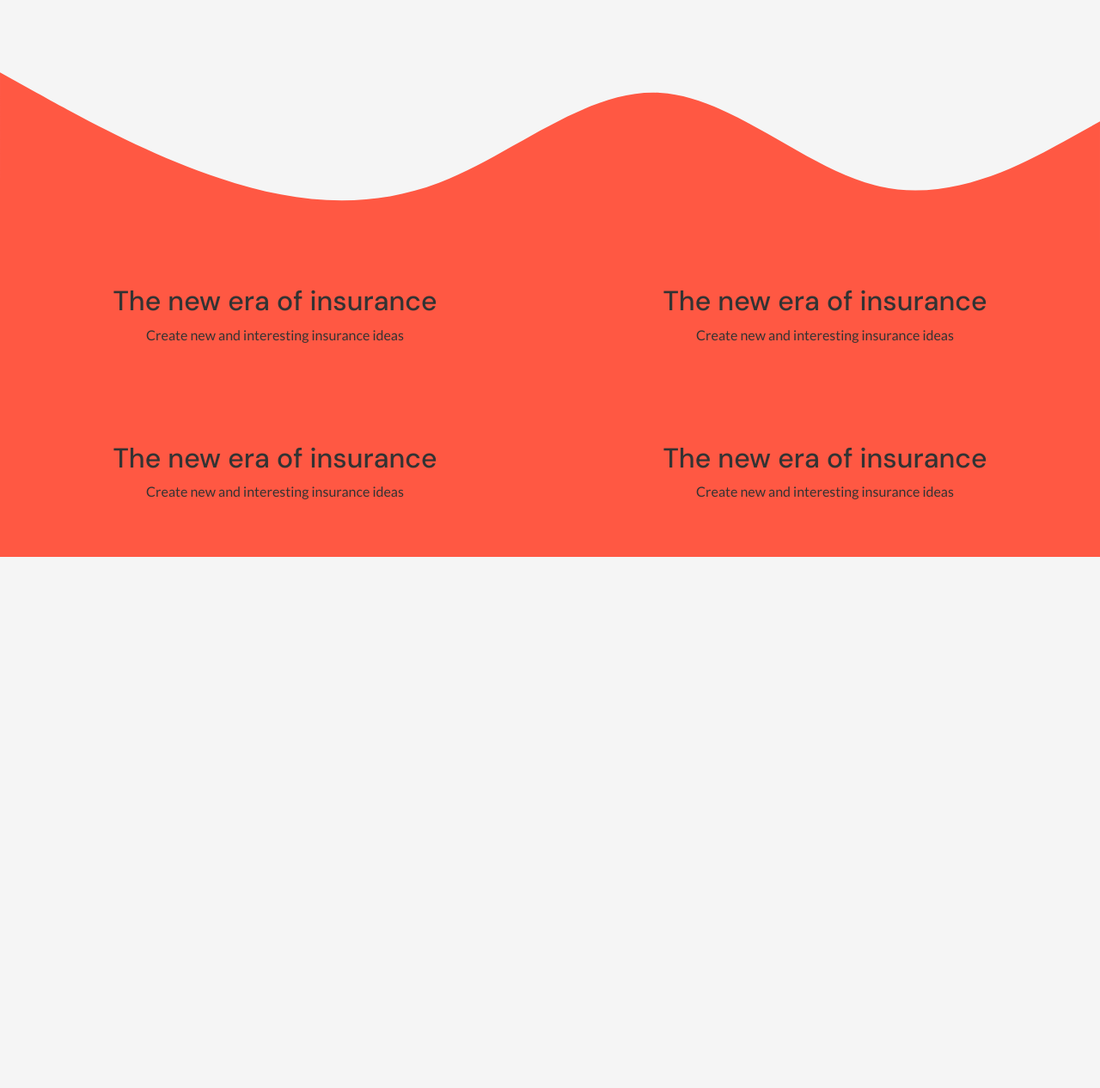
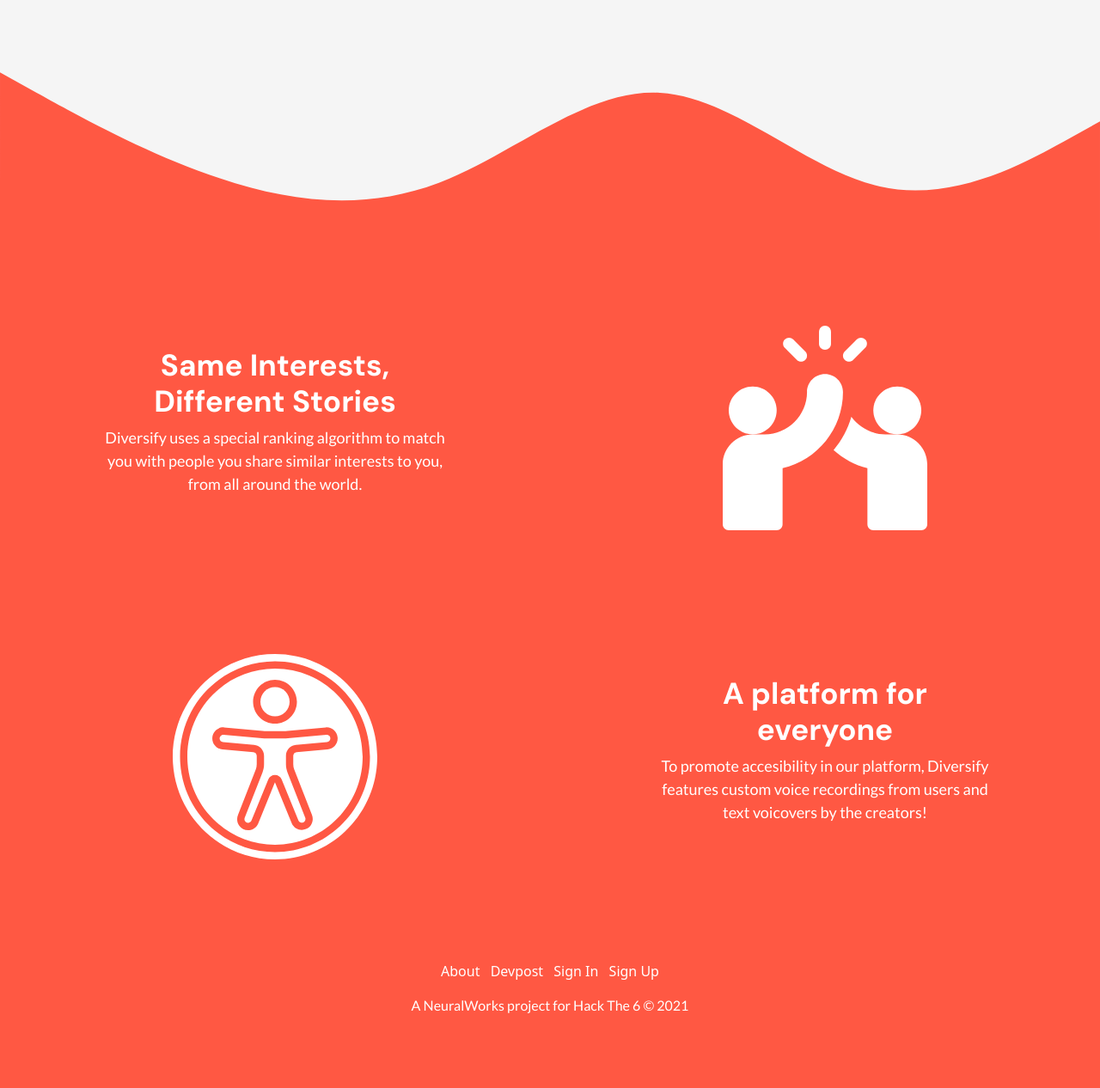
Before and after one commit to NeuralWorksAI/diversify, a Flask app: page / in a window 1280 px wide. Shown: the part 636-1902 px from the top of the page at 86% size. Before the commit the page ends 1284 px from the top, so only its background shows below. Run offline with Flask 2, Linux system fonts and the light colour scheme; some libraries are stand-ins or nearby versions.

Commit message:
landing page

```diff
--- a/app/static/css/lander.css
+++ b/app/static/css/lander.css
@@ -20,3 +20,37 @@ nav {
 .after-wave {
   background-color: #ff5843;
 }
+
+.after-wave p, .after-wave h2{
+  color: #fff;
+}
+
+.after-wave a {
+  color: #fff;
+  text-decoration: none;
+}
+
+.col-group p {
+  font-size: 18px;
+}
+
+.col-group h2 {
+  font-size: 35px;
+  font-weight: 600;
+}
+
+
+.col-group {
+  max-width: 80%;
+  margin: auto;
+}
+
+.col-image {
+  max-width: 60%;
+  margin: auto;
+}
+
+.footer-basic {
+  padding: 20px;
+  margin-top: 50px;
+}
--- a/app/templates/index.html
+++ b/app/templates/index.html
@@ -46,24 +46,38 @@
   ></path>
 </svg>
 <div class="container-fluid after-wave py-5">
-  <div class="row gy-5">
+  <div class="row gy-5 align-items-center">
+    <div class="col-6"><div class="col-group p-5">
+      <h2>Same Interests, Different Stories</h2>
+      <p>Diversify uses a special ranking algorithm to match you with people you share similar interests to you, from all around the world.</p>
+    </div></div>
     <div class="col-6">
-      <h2>The new era of insurance</h2>
-      <p>Create new and interesting insurance ideas</p>
+      <div class="col-group p-5">
+        <img class="col-image" src="../static/img/high-five.svg"
+        />
+    </div>
     </div>
     <div class="col-6">
-      <h2>The new era of insurance</h2>
-      <p>Create new and interesting insurance ideas</p>
-    </div>
-    <div class="w-100"></div>
-    <div class="col-6">
-      <h2>The new era of insurance</h2>
-      <p>Create new and interesting insurance ideas</p>
-    </div>
-    <div class="col-6">
-      <h2>The new era of insurance</h2>
-      <p>Create new and interesting insurance ideas</p>
+      <div class="col-group p-5">
+        <img class="col-image" src="../static/img/accessibility.svg"
+  />
     </div>
   </div>
+    <div class="col-6">
+      <div class="col-group p-5">
+      <h2>A platform for everyone</h2>
+      <p>To promote accesibility in our platform, Diversify features custom voice recordings from users and text voicovers by the creators!</p>
+    </div>
+  </div>
+  </div>
+  <footer class="footer-basic">
+    <ul class="list-inline">
+      <li class="list-inline-item"><a href="#">About</a></li>
+      <li class="list-inline-item"><a href="#">Devpost</a></li>
+      <li class="list-inline-item"><a href="{{url_for('signin')}}">Sign In</a></li>
+      <li class="list-inline-item"><a href="{{url_for('signup')}}">Sign Up</a></li>
+    </ul>
+    <p class="copyright">A NeuralWorks project for Hack The 6 © 2021</p>
+  </footer>
+</div>
   {% endblock %}
-</div>
```
Also changed, not shown: app/static/img/accessibility.svg (added), app/static/img/guide-dog.png (added), app/static/img/high-five.svg (added).
